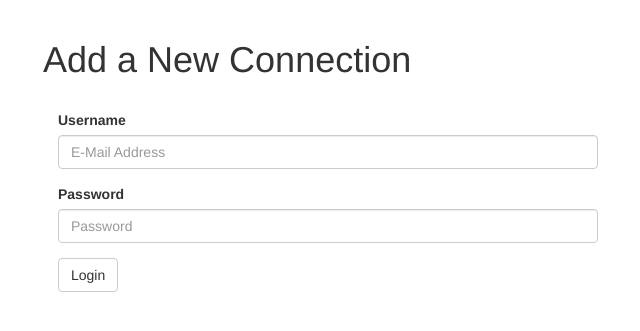
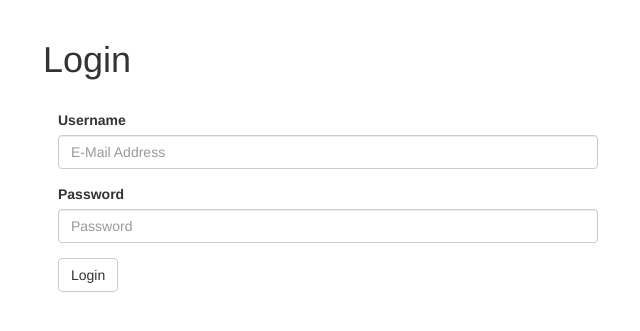
Before and after one commit to franziskagoltz/connect-, a Flask app: page /login in a window 1280 px wide. Shown: the part 52-383 px from the top of the page, without its empty margins (42-682 px from the left). Run offline with Flask 2, Linux system fonts and the light colour scheme; some libraries are stand-ins or nearby versions.

Commit message:
updated headline to reflect template

```diff
--- a/templates/login_form.html
+++ b/templates/login_form.html
@@ -3,7 +3,7 @@
 {% block content %}
 
 <div class="container">
-  <h1>Add a New Connection</h1>
+  <h1>Login</h1>
   <br>
   <form class="col-xs-12 col-md-6" action="/login" method="POST">
     <div class="form-group">
```
